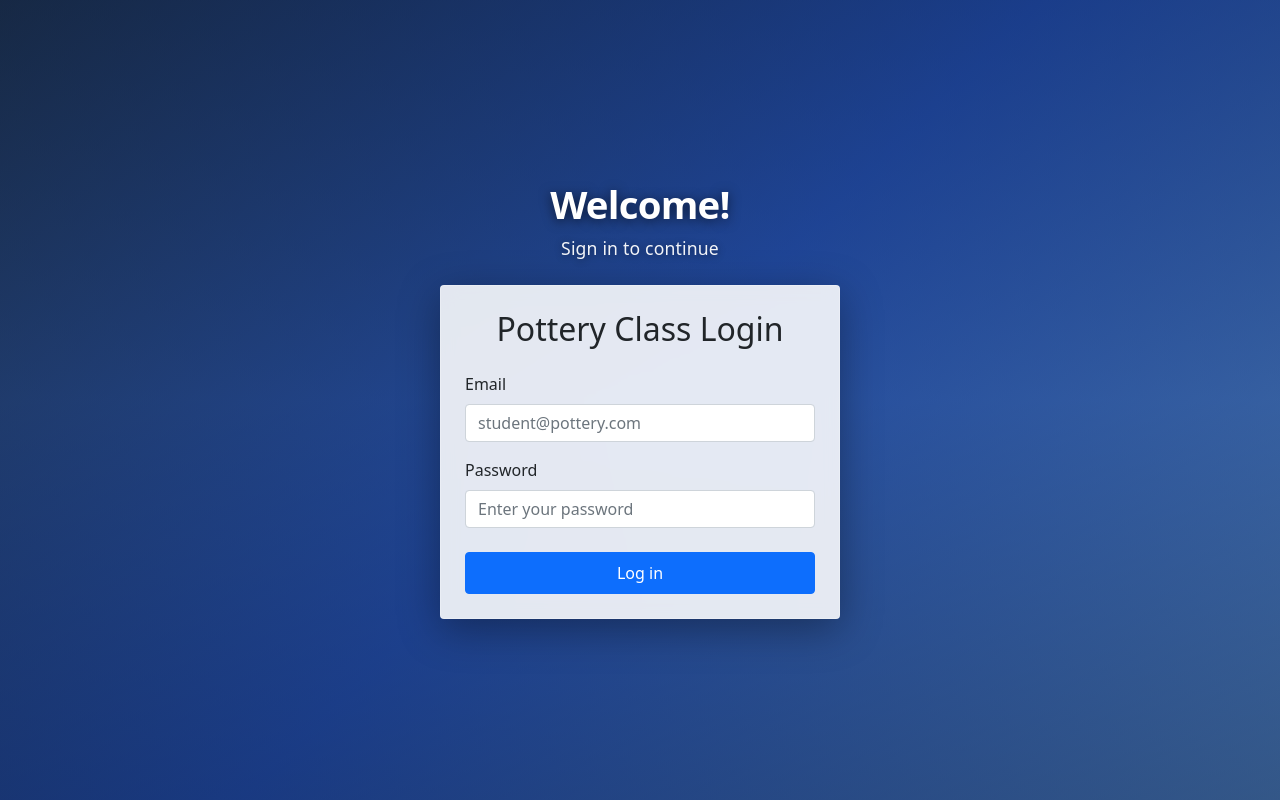
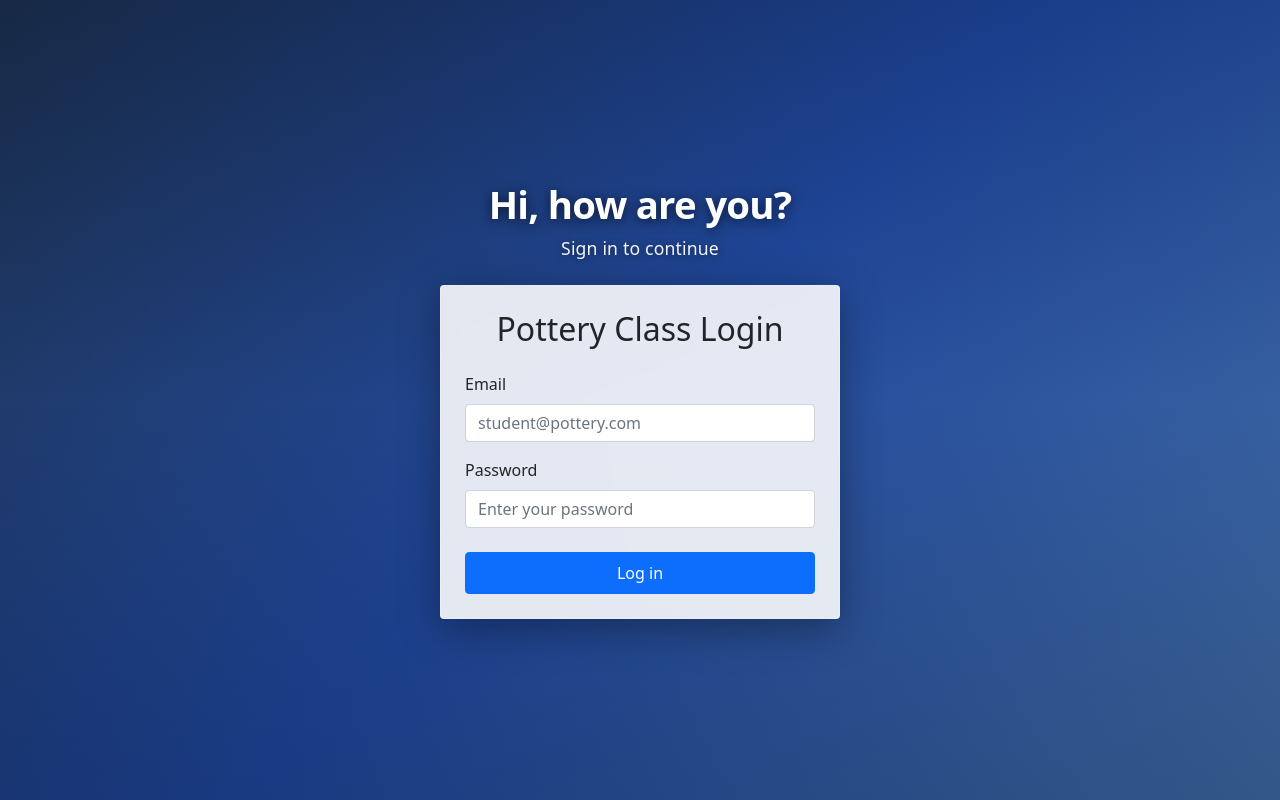
Before and after one commit to tarunb-via/testWebsite, a React (Vite) app: page / in a window 1280 px wide. Built offline with nearby package versions, Linux system fonts and the light colour scheme.

Commit message:
feat: change login hero heading to Hi, how are you?

```diff
--- a/src/pages/LoginPage.jsx
+++ b/src/pages/LoginPage.jsx
@@ -56,7 +56,7 @@ function LoginPage() {
     <Container className="min-vh-100 d-flex justify-content-center align-items-center py-4 py-md-5 px-3">
       <div className="w-100" style={{ maxWidth: '400px' }}>
         <div className="text-center text-white mb-3 mb-md-4 px-2 login-hero">
-          <h1 className="login-hero-title m-0">Welcome!</h1>
+          <h1 className="login-hero-title m-0">Hi, how are you?</h1>
           <p className="login-hero-subtitle mt-2 mb-0">Sign in to continue</p>
         </div>
         <Card className="login-card w-100 mx-auto">
```
